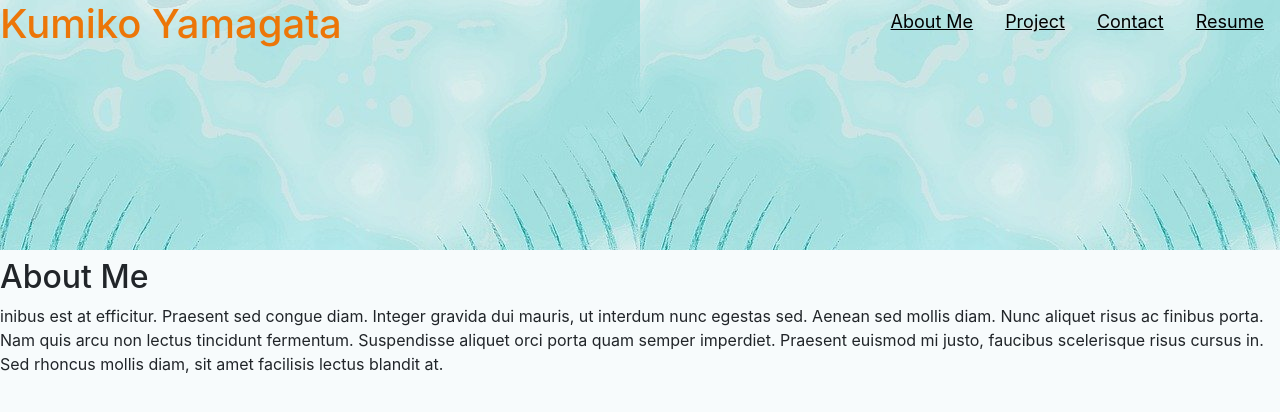
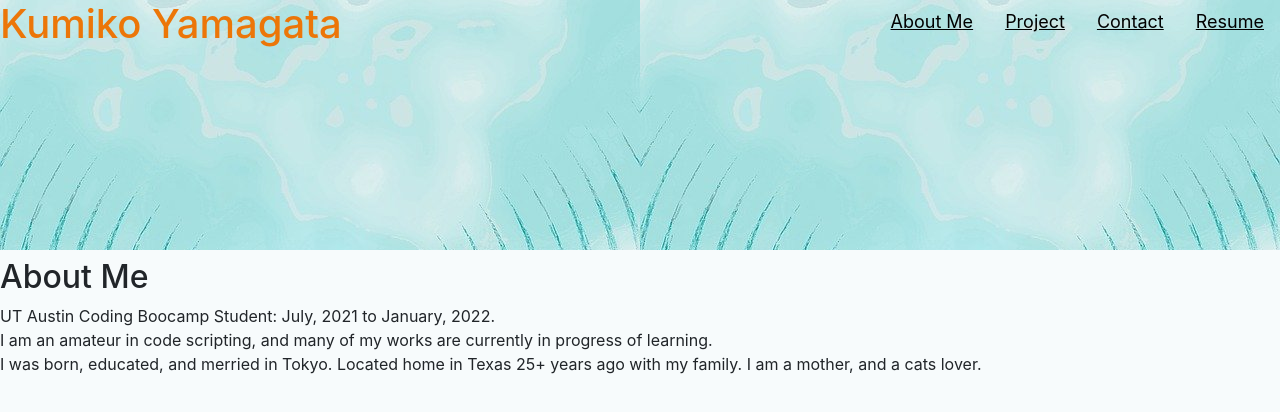
Before and after one commit to KumiYAM/react-portfolio-temp, a React (Create React App) app: page / in a window 1280 px wide. Shown: the top 412 px of the page. Built offline with nearby package versions, Linux system fonts and the light colour scheme.

Commit message:
comment on anout me

```diff
--- a/src/components/pages/About.js
+++ b/src/components/pages/About.js
@@ -6,11 +6,11 @@ const About = () => (
     <div>
       <h2>About Me</h2>
       <p>
-        inibus est at efficitur. Praesent sed congue diam. Integer gravida dui mauris,
-        ut interdum nunc egestas sed. Aenean sed mollis diam. Nunc aliquet risus ac finibus porta. Nam
-        quis arcu non lectus tincidunt fermentum. Suspendisse aliquet orci porta quam semper
-        imperdiet. Praesent euismod mi justo, faucibus scelerisque risus cursus in. Sed rhoncus mollis
-        diam, sit amet facilisis lectus blandit at.
+        UT Austin Coding Boocamp Student: July, 2021 to January, 2022. <br />
+        I am an amateur in code scripting, and many of my works are currently in
+        progress of learning.
+        <br />I was born, educated, and merried in Tokyo. Located home in Texas
+        25+ years ago with my family. I am a mother, and a cats lover.
       </p>
     </div>
   </section>
```
